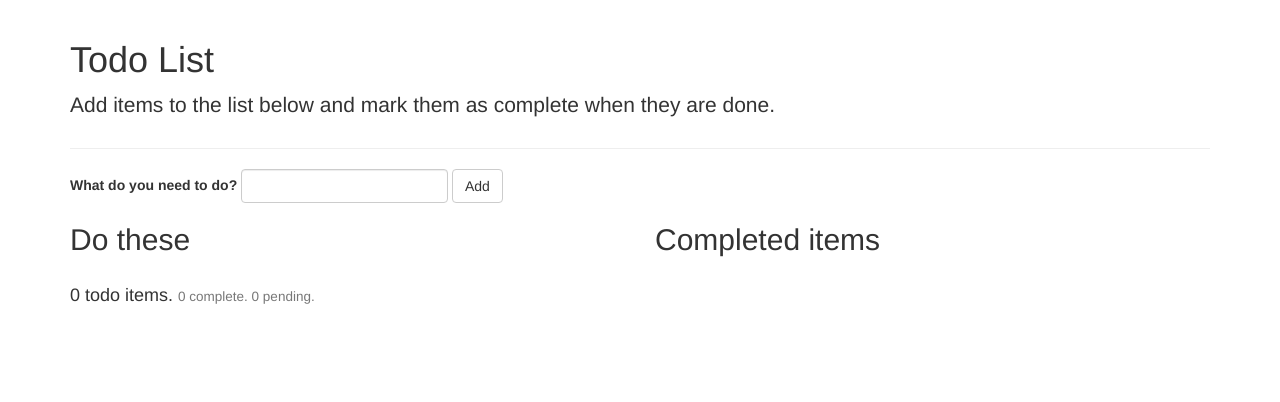
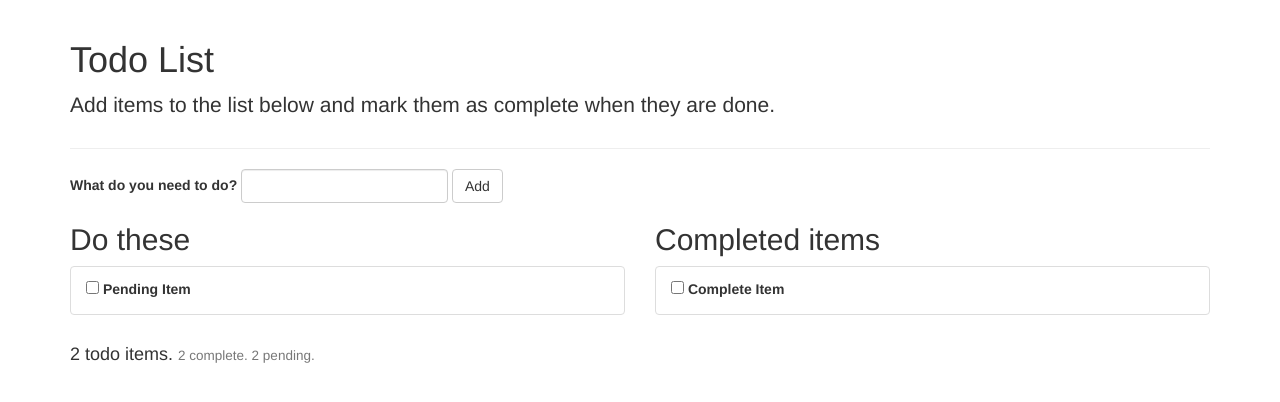
Before and after one commit to clinch/angular-playground, a plain HTML site: page todo/index.html in a window 1280 px wide. Drawn offline with nearby package versions, Linux system fonts and the light colour scheme.

Commit message:
Filtering on separate lists works. Auto-updating doesn't. :(

```diff
--- a/todo/app.js
+++ b/todo/app.js
@@ -7,7 +7,10 @@ var todoApp = angular.module('todoApp', []);
 todoApp.controller('TodoCtrl', function($scope) {
 
     // Start with an empty list of todos
-    $scope.todos = [ ];
+    $scope.todos = [
+        { name: 'Pending Item', completed: false },
+        { name: 'Complete Item', completed: true }
+    ];
 
     this.addTodo = function() {
         // Add a new item, and automatically mark it as incomplete
@@ -24,8 +27,9 @@ todoApp.controller('TodoCtrl', function($scope) {
 /**
  * todoList (Directive)
  * A list of either complete or incomplete todo items.
+ * filterFilter :   To be used for filtering arrays
  */
-todoApp.directive('todoList', function() {
+todoApp.directive('todoList', ['filterFilter', function(filterFilter) {
     return {
         restrict: 'E',
         templateUrl: 'todo-list.html',
@@ -34,14 +38,20 @@ todoApp.directive('todoList', function() {
         },
         link: function (scope, element, attrs) {
             // attrs.display will be either 'pending' or 'complete'
-            console.log(attrs.display);
+            //console.log(attrs.display);
+            //console.log(filterFilter(scope.todos, { completed: true }));
 
-            // Use example from https://docs.angularjs.org/guide/filter and
-            // 'filter' Filter here: https://docs.angularjs.org/api/ng/filter/filter
+            if ('pending' == attrs.display) {
+                scope.filteredTodos = filterFilter(scope.todos, { completed: false });
+            } else if ('complete' == attrs.display) {
+                scope.filteredTodos = filterFilter(scope.todos, { completed: true });
+            } else {
+                scope.filteredTodos = scope.todos;
+            }
         }
     };
 
-});
+}]);
 
 /**
  * todoItem (Directive)
--- a/todo/todo-list.html
+++ b/todo/todo-list.html
@@ -1,3 +1,3 @@
 <ul class="list-group">
-  <li todo-item ng-repeat="todo in todos" class="list-group-item">{{ todo.name }}</li>
+  <li todo-item ng-repeat="todo in filteredTodos" class="list-group-item">{{ todo.name }}</li>
 </ul>
```
